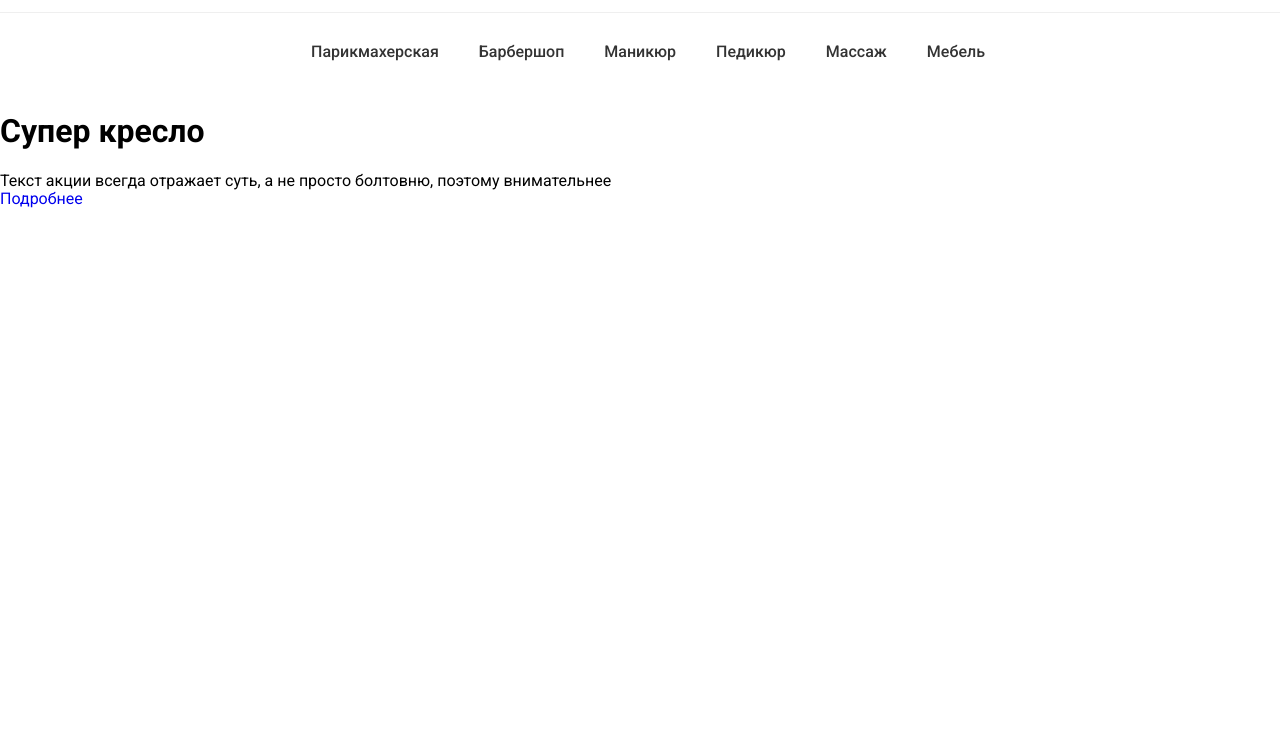
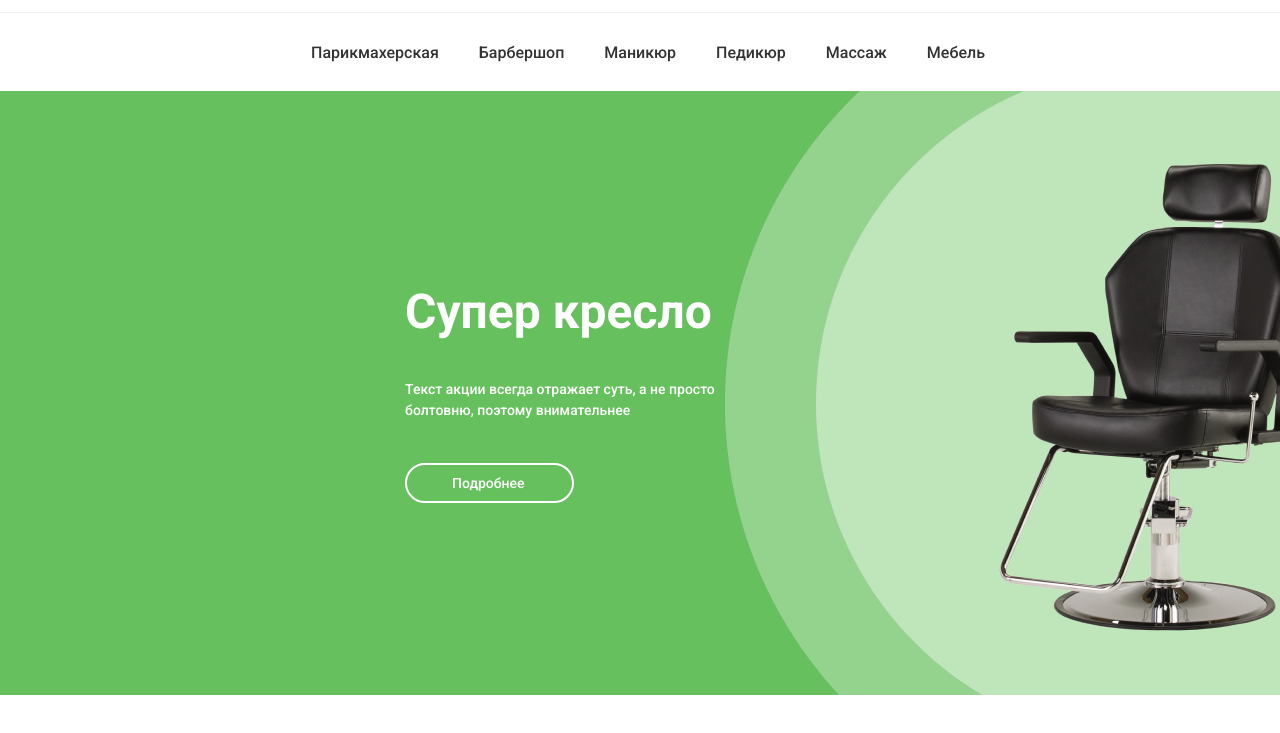
Before and after one commit to bareum-dev/chairs, a plain HTML site: page index.html in a window 1280 px wide. Shown: the part 157-890 px from the top of the page. After the commit the page ends 852 px from the top, so only its background shows below. Drawn offline with nearby package versions, Linux system fonts and the light colour scheme.

Commit message:
1st section has done

```diff
--- a/css/style.css
+++ b/css/style.css
@@ -1,11 +1,11 @@
 * {
   font-family: 'Roboto', sans-serif;
   margin: 0 0 0 0;
+  padding: 0 0 0 0;
 }
 
 .menu {
   background-color: #EFEFEF;
-
 }
 
 .menu-list {
@@ -96,6 +96,7 @@ a {
 
 .nav {
   background-color: #fff;
+  height: 78px;
 }
 
 .nav-list {
@@ -104,8 +105,7 @@ a {
   align-items: center;
   list-style-type: none;
   max-width: 1920px;
-  height: 79px;
-  padding: 0 3px 0 59px;
+  padding: 31px 3px 0 59px;
 }
 
 .nav-list-item {
@@ -118,47 +118,39 @@ a {
   color: #333333;
 }
 
-.main {
+.banner {
+  background-image: url(/img/BG.png);
+  background-repeat: no-repeat;
+  background-position: 0;
   max-width: 1920px;
-  min-height: 1558px;
+  min-height: 604px;
 }
 
-.background {
-  max-width: 1920px;
-  min-height: 604px;
-  background-image: url(/img/BG.png);
-  background-repeat: no-repeat;
-  background-position: 0 0;
+.wrapper {
+  padding: 161px 0 150px 405px;
 }
 
-.wrap {
-  width: 310px;
-  height: 219px;
-  background-color: teal;
-}
-
-.wrap-title {
+.wrapper-title {
   font-size: 48px;
   font-weight: 700;
   color: #fff;
 }
 
-.wrap-text {
+.wrapper-text {
   font-size: 14px;
   font-weight: 500;
   color: #fff;
-  line-height: 1.6;
+  line-height: 1.5;
+  padding: 7px 0 53px 0;
 }
 
-.wrap-button {
+.wrapper-button {
   font-size: 14px;
   font-weight: 500;
   color: #fff;
-  width: 170px;
-  height: 40px;
-  border-radius: 30px;
-  border: 1px solid #fff;
+  border-radius: 40px;
+  border: 2px solid #fff;
   background-color: transparent;
   text-align: center;
-  padding: 1px 0 0 0;
+  padding: 10px 47px 10px 45px;
 }
--- a/index.html
+++ b/index.html
@@ -50,13 +50,15 @@
   <main class="main">
 
     <section class="main-item banner">
-        <h1 class="banner-title">Супер кресло</h1>
-        <p class="banner-text">Текст акции всегда отражает суть, а не просто
+      <div class="wrapper">
+        <h1 class="wrapper-title">Супер кресло</h1>
+        <p class="wrapper-text">Текст акции всегда отражает суть, а не просто <br>
 болтовню, поэтому внимательнее</p>
-        <a class="banner-button" href="#">Подробнее</a>
+        <a class="wrapper-button" href="#">Подробнее</a>
+      </div>
     </section>
 
-    <swction class="main-item price"></swction>
+    <section class="main-item price"></section>
 
   </main>
 
```
